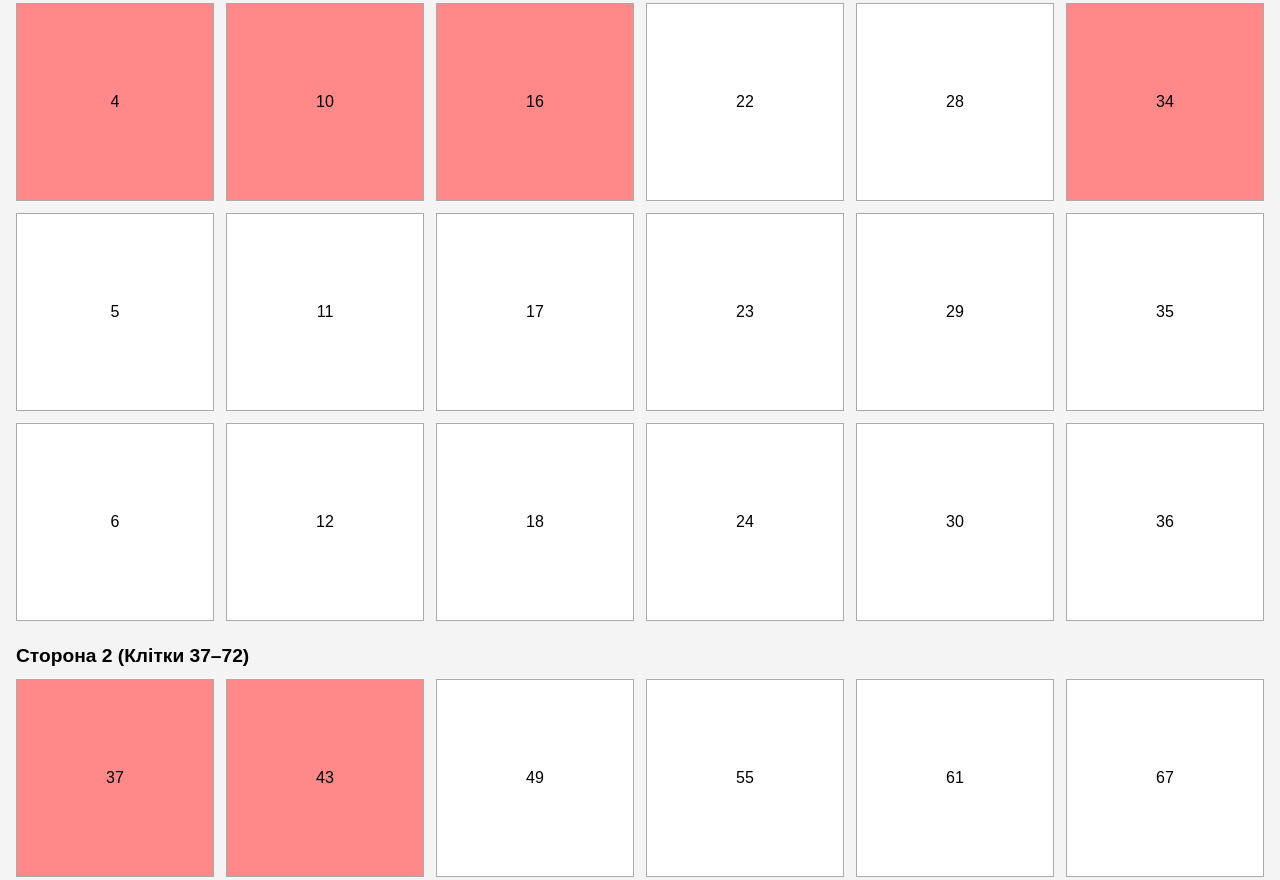
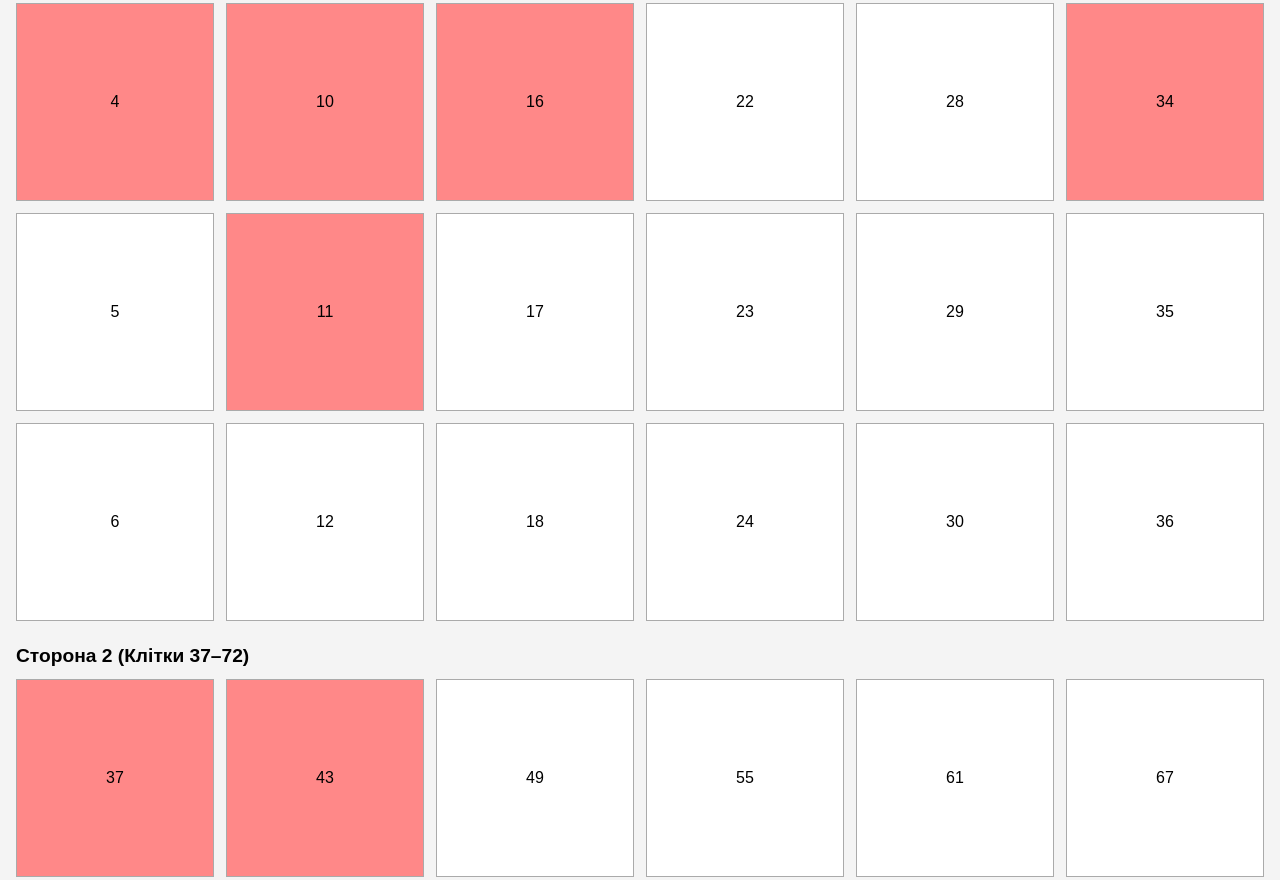
Before and after one commit to SuslaMisha/golubovoz-map, a plain HTML site: page index.html in a window 1280 px wide. Shown: the part 701-1581 px from the top of the page. Drawn offline with Linux system fonts and the light colour scheme.

Commit message:
add people

```diff
--- a/index.html
+++ b/index.html
@@ -100,6 +100,8 @@
       53: { name: "Мульський  П.В.", club: "Хоростків" },
       56: { name: "Псарук  В.В.", club: "Хоростків" },
       62: { name: "Псарук  В.В.", club: "Хоростків" },
+      11: { name: "Слабіцький  О.Б.", club: "Хоростків" },
+      42: { name: "Земпа  С.П.", club: "Хоростків" },
 
 
 
```
